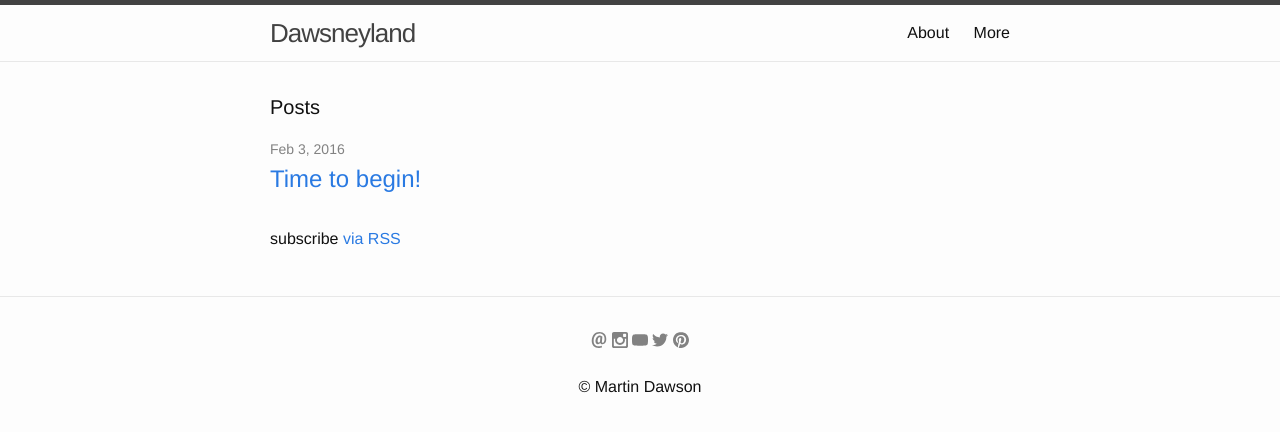
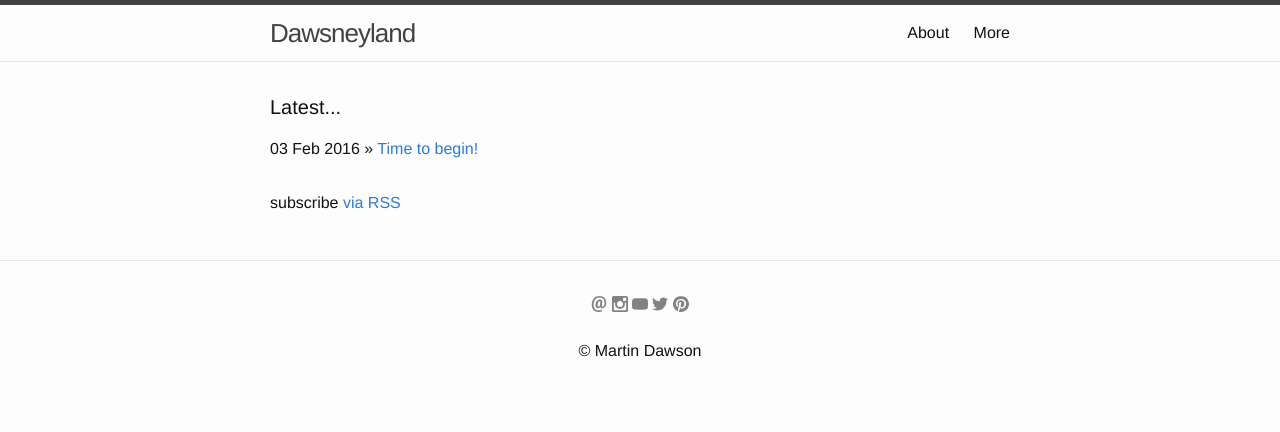
Before and after one commit to dawsneyland/formerdland, a Jekyll site: the page built from index.html, in a window 1280 px wide. Shown: the top 432 px of the page. Built offline with Jekyll 4.4.1, drawn with Linux system fonts in a browser that asks for light colours.

Commit message:
Update index.html
Change Post Display

```diff
--- a/index.html
+++ b/index.html
@@ -4,18 +4,12 @@ layout: default
 
 <div class="home">
 
-  <h1 class="page-heading">Posts</h1>
+  <h1 class="page-heading">Latest...</h1>
 
   <ul class="post-list">
-    {% for post in site.posts %}
-      <li>
-        <span class="post-meta">{{ post.date | date: "%b %-d, %Y" }}</span>
-
-        <h2>
-          <a class="post-link" href="{{ post.url | prepend: site.baseurl }}">{{ post.title }}</a>
-        </h2>
-      </li>
-    {% endfor %}
+   {% for post in site.posts %}
+      <li><span>{{ post.date | date_to_string }}</span> » <a href="{{ post.url }}" title="{{ post.title }}">{{ post.title }}</a></li>
+   {% endfor %}
   </ul>
 
   <p class="rss-subscribe">subscribe <a href="{{ "/feed.xml" | prepend: site.baseurl }}">via RSS</a></p>
```
